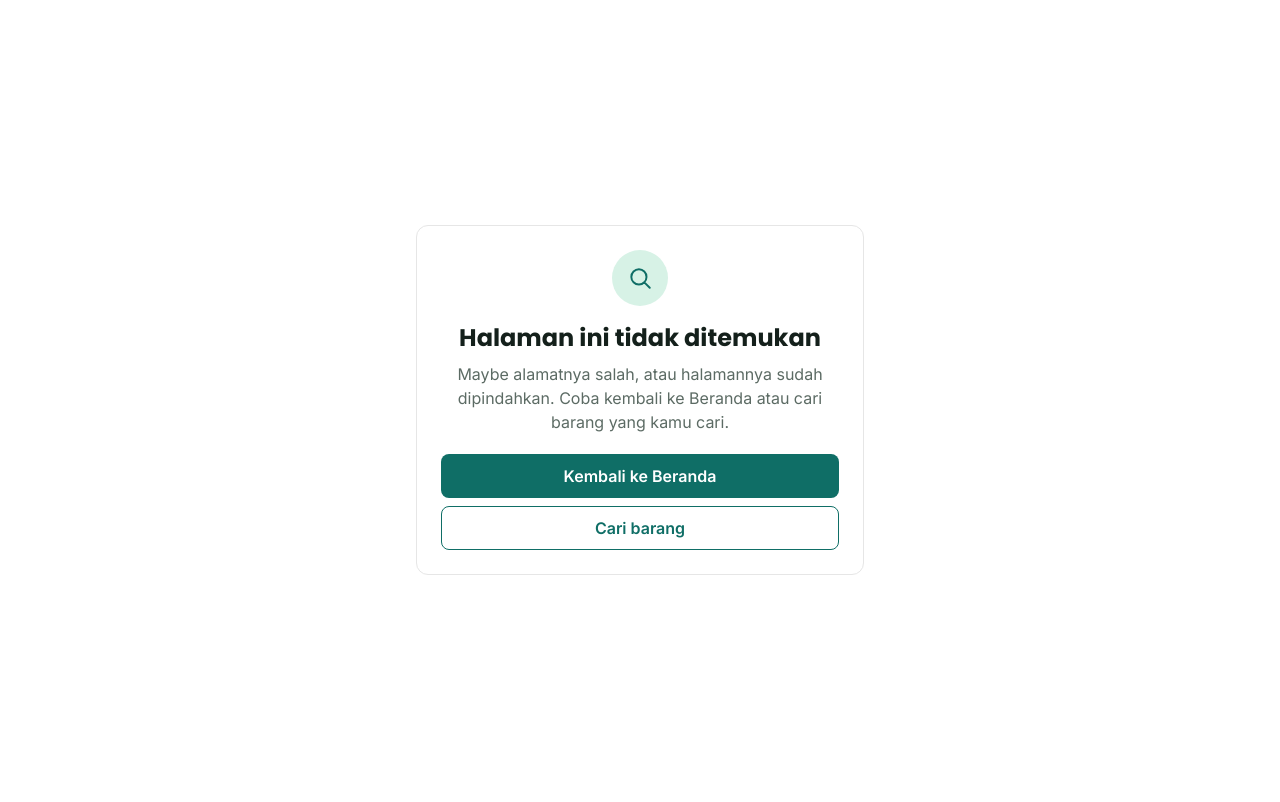
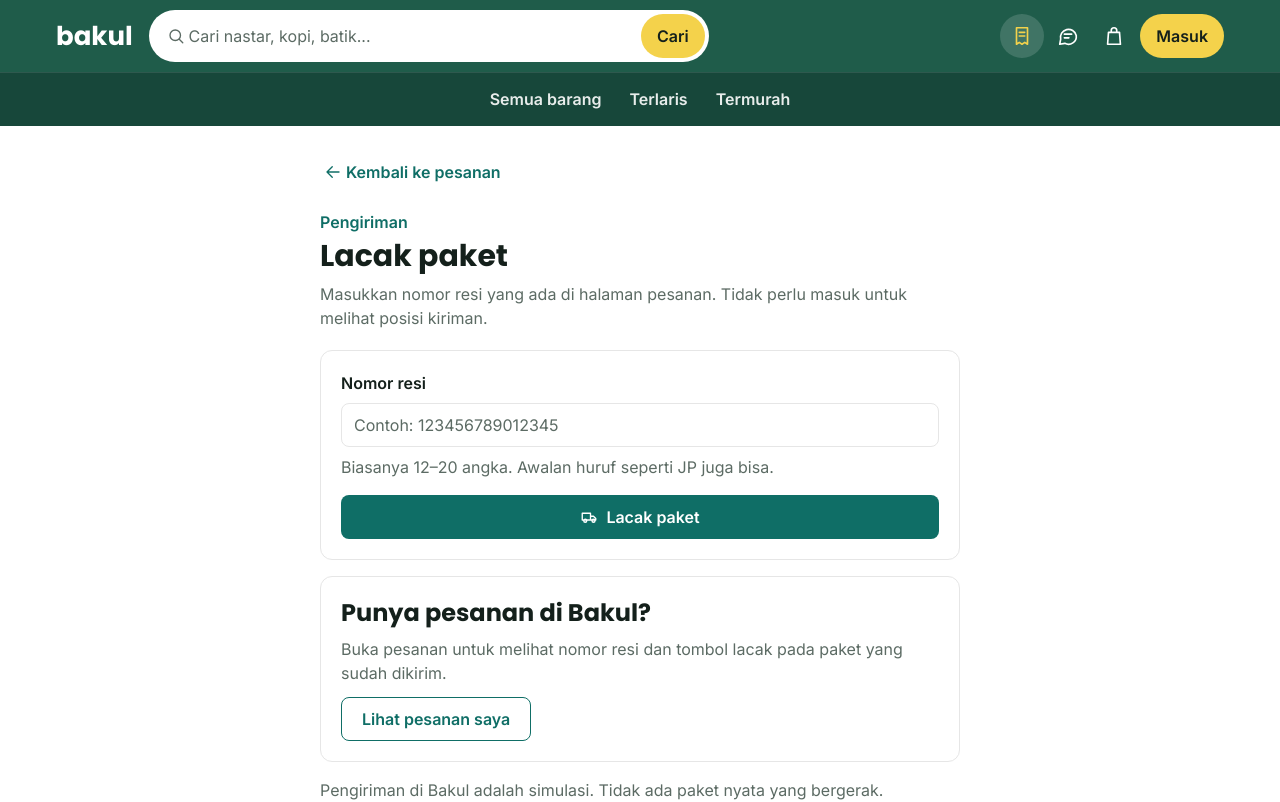
Before and after one commit to farrelarlistya/bakul, a Next.js app in the folder apps/web/: page /lacak in a window 1280 px wide. Before the commit this address had no page. Shown: the top 802 px of the page. Built offline with nearby package versions, Linux system fonts and the light colour scheme.

Commit message:
fix(web): rapikan nav katalog dan tambah halaman lacak

```diff
--- a/apps/web/app/cari/cari-client.tsx
+++ b/apps/web/app/cari/cari-client.tsx
@@ -1,7 +1,7 @@
 "use client";
 
 import { useEffect, useState } from "react";
-import { useSearchParams } from "next/navigation";
+import { useRouter, useSearchParams } from "next/navigation";
 import {
   PRODUCT_SORTS,
   WILAYAH,
@@ -33,6 +33,7 @@ const SORT_LABEL: Record<ProductSort, string> = {
 };
 
 export function CariClient() {
+  const router = useRouter();
   const searchParams = useSearchParams();
   const [query, setQuery] = useState(searchParams.get("q") ?? "");
   const [category, setCategory] = useState(searchParams.get("category") ?? "");
@@ -52,11 +53,17 @@ export function CariClient() {
   const [filtersOpen, setFiltersOpen] = useState(false);
 
   useEffect(() => {
+    const nextSort = searchParams.get("sort");
     setQuery(searchParams.get("q") ?? "");
     setCategory(searchParams.get("category") ?? "");
     setCity(searchParams.get("city") ?? "");
     setMaxPrice(searchParams.get("maxPrice") ?? "");
     setRating(searchParams.get("rating") ?? "");
+    setSort(
+      nextSort && (PRODUCT_SORTS as readonly string[]).includes(nextSort)
+        ? (nextSort as ProductSort)
+        : "terbaru",
+    );
     setPage(1);
   }, [searchParams]);
 
@@ -119,6 +126,24 @@ export function CariClient() {
     return () => controller.abort();
   }, [query, category, city, maxPrice, rating, sort, page]);
 
+  function catalogHref(nextSort: ProductSort): string {
+    const params = new URLSearchParams();
+    if (query.trim()) params.set("q", query.trim());
+    if (category) params.set("category", category);
+    if (city) params.set("city", city);
+    if (maxPrice) params.set("maxPrice", maxPrice);
+    if (rating) params.set("rating", rating);
+    if (nextSort !== "terbaru") params.set("sort", nextSort);
+    const queryString = params.toString();
+    return queryString ? `/cari?${queryString}` : "/cari";
+  }
+
+  function changeSort(nextSort: ProductSort): void {
+    setSort(nextSort);
+    setPage(1);
+    router.replace(catalogHref(nextSort), { scroll: false });
+  }
+
   function reset(): void {
     setQuery("");
     setCategory("");
@@ -128,6 +153,7 @@ export function CariClient() {
     setSort("terbaru");
     setPage(1);
     setFiltersOpen(false);
+    router.replace("/cari", { scroll: false });
   }
 
   const advancedFilterCount =
@@ -276,8 +302,7 @@ export function CariClient() {
                   className={selectClass}
                   value={sort}
                   onChange={(event) => {
-                    setSort(event.target.value as ProductSort);
-                    setPage(1);
+                    changeSort(event.target.value as ProductSort);
                   }}
                 >
                   {PRODUCT_SORTS.map((value) => (
--- /dev/null
+++ b/apps/web/app/lacak/page.tsx
@@ -0,0 +1,121 @@
+"use client";
+
+import Link from "next/link";
+import { useRouter } from "next/navigation";
+import { useState, type FormEvent } from "react";
+import { AppHeader } from "@/components/app-header";
+import { BottomNav } from "@/components/bottom-nav";
+import { Icon } from "@/components/icon";
+import { SiteFooter } from "@/components/site-footer";
+import {
+  cardClass,
+  errorBoxClass,
+  inputClass,
+  labelClass,
+  primaryButtonClass,
+  secondaryButtonClass,
+} from "@/components/ui";
+
+export default function LacakIndexPage() {
+  const router = useRouter();
+  const [awb, setAwb] = useState("");
+  const [error, setError] = useState<string | null>(null);
+
+  function lacak(event: FormEvent<HTMLFormElement>): void {
+    event.preventDefault();
+    const value = awb.trim().toUpperCase();
+
+    if (value.length < 6) {
+      setError("Nomor resi belum lengkap. Salin dari halaman pesanan.");
+      return;
+    }
+
+    setError(null);
+    router.push(`/lacak/${encodeURIComponent(value)}`);
+  }
+
+  return (
+    <main className="min-h-screen bg-putih pb-20 md:pb-0">
+      <AppHeader />
+
+      <div className="mx-auto max-w-2xl px-4 py-6">
+        <Link
+          href="/pesanan"
+          className="inline-flex min-h-11 items-center gap-1 rounded-tombol px-1 text-base font-semibold text-teal-aksi transition duration-cepat ease-standar hover:bg-mint-muda"
+        >
+          <Icon name="arrowLeft" size={18} />
+          Kembali ke pesanan
+        </Link>
+
+        <p className="mt-4 text-base font-semibold text-teal-aksi">Pengiriman</p>
+        <h1 className="mt-1 font-display text-3xl font-bold text-tinta">
+          Lacak paket
+        </h1>
+        <p className="mt-2 text-base leading-6 text-tinta-lembut">
+          Masukkan nomor resi yang ada di halaman pesanan. Tidak perlu masuk
+          untuk melihat posisi kiriman.
+        </p>
+
+        <form className={`${cardClass} mt-5`} onSubmit={lacak}>
+          <label className={labelClass} htmlFor="awb">
+            Nomor resi
+          </label>
+          <input
+            id="awb"
+            name="awb"
+            type="text"
+            inputMode="text"
+            autoComplete="off"
+            autoCapitalize="characters"
+            className={inputClass}
+            value={awb}
+            onChange={(event) => {
+              setAwb(event.target.value);
+              if (error) {
+                setError(null);
+              }
+            }}
+            placeholder="Contoh: 123456789012345"
+            aria-describedby="awb-hint"
+            aria-invalid={Boolean(error)}
+          />
+          <p id="awb-hint" className="mt-2 text-base text-tinta-lembut">
+            Biasanya 12–20 angka. Awalan huruf seperti JP juga bisa.
+          </p>
+
+          {error ? (
+            <div className={`${errorBoxClass} mt-3`} role="alert">
+              {error}
+            </div>
+          ) : null}
+
+          <button type="submit" className={`${primaryButtonClass} mt-4 w-full`}>
+            <Icon name="truck" size={18} />
+            Lacak paket
+          </button>
+        </form>
+
+        <section className={`${cardClass} mt-4`}>
+          <h2 className="font-display text-2xl font-bold text-tinta">
+            Punya pesanan di Bakul?
+          </h2>
+          <p className="mt-2 text-base leading-6 text-tinta-lembut">
+            Buka pesanan untuk melihat nomor resi dan tombol lacak pada paket
+            yang sudah dikirim.
+          </p>
+          <Link href="/pesanan" className={`${secondaryButtonClass} mt-3`}>
+            Lihat pesanan saya
+          </Link>
+        </section>
+
+        <p className="mt-4 text-base leading-6 text-tinta-lembut">
+          Pengiriman di Bakul adalah simulasi. Tidak ada paket nyata yang
+          bergerak.
+        </p>
+      </div>
+
+      <SiteFooter />
+      <BottomNav />
+    </main>
+  );
+}
--- a/apps/web/app/pesanan/page.tsx
+++ b/apps/web/app/pesanan/page.tsx
@@ -124,6 +124,13 @@ export default function PesananPage() {
           Setiap pesanan menunjukkan di mana uangmu berada.
         </p>
 
+        <div className="mt-3">
+          <Link href="/lacak" className={secondaryButtonClass}>
+            <Icon name="truck" size={18} />
+            Lacak paket dengan nomor resi
+          </Link>
+        </div>
+
         {status === "tamu" ? (
           <EmptyState
             icon="user"
--- a/apps/web/components/app-header.tsx
+++ b/apps/web/components/app-header.tsx
@@ -2,9 +2,10 @@
 
 import Link from "next/link";
 import { usePathname, useRouter } from "next/navigation";
-import { useEffect, useRef, useState } from "react";
+import { Suspense, useEffect, useRef, useState } from "react";
 import type { UserRole } from "@bakul/shared";
 import { useAppBadges } from "@/components/app-badges";
+import { CatalogNav, CatalogNavFallback } from "@/components/catalog-nav";
 import { ConfirmDialog } from "@/components/confirm-dialog";
 import { Icon } from "@/components/icon";
 import { useAuth } from "@/lib/auth";
@@ -18,9 +19,6 @@ const ROLE_LABEL: Record<UserRole, string> = {
 
 const iconLinkClass =
   "relative inline-flex h-11 w-11 shrink-0 items-center justify-center rounded-pil text-putih transition duration-cepat ease-standar hover:bg-putih/10 aria-[current=page]:bg-putih/15 aria-[current=page]:text-kuning active:scale-95 focus-visible:outline-putih";
-
-const navLinkClass =
-  "inline-flex min-h-11 shrink-0 items-center rounded-pil px-3 text-base font-semibold text-putih/90 transition duration-cepat ease-standar hover:bg-putih/10 hover:text-putih aria-[current=page]:bg-putih/15 aria-[current=page]:text-kuning focus-visible:outline-putih";
 
 function CountBadge({ count }: { count: number }) {
   if (count <= 0) {
@@ -294,40 +292,9 @@ export function AppHeader({ defaultQuery = "" }: { defaultQuery?: string }) {
 
       {!roleNav ? (
         <div className="hidden border-t border-putih/10 bg-hutan-tua md:block">
-          <nav
-            aria-label="Jelajahi katalog"
-            className="mx-auto flex max-w-[1200px] items-center gap-1 px-4 py-1"
-          >
-            <Link
-              href="/cari"
-              aria-current={isCari ? "page" : undefined}
-              className={navLinkClass}
-            >
-              Semua barang
-            </Link>
-            <Link href="/cari?sort=terlaris" className={navLinkClass}>
-              Terlaris
-            </Link>
-            <Link href="/cari?sort=harga-asc" className={navLinkClass}>
-              Termurah
-            </Link>
-            <Link
-              href="/jualan"
-              aria-current={
-                pathname.startsWith("/jualan") ? "page" : undefined
-              }
-              className={navLinkClass}
-            >
-              Buka toko
-            </Link>
-            <Link
-              href="/lacak"
-              aria-current={isPesanan ? "page" : undefined}
-              className={navLinkClass}
-            >
-              Lacak pesanan
-            </Link>
-          </nav>
+          <Suspense fallback={<CatalogNavFallback />}>
+            <CatalogNav />
+          </Suspense>
         </div>
       ) : null}
 
--- /dev/null
+++ b/apps/web/components/catalog-nav.tsx
@@ -0,0 +1,62 @@
+"use client";
+
+import Link from "next/link";
+import { usePathname, useSearchParams } from "next/navigation";
+
+const navLinkClass =
+  "inline-flex min-h-11 shrink-0 items-center rounded-pil px-3 text-base font-semibold text-putih/90 transition duration-cepat ease-standar hover:bg-putih/10 hover:text-putih aria-[current=page]:bg-putih/15 aria-[current=page]:text-kuning focus-visible:outline-putih";
+
+const navClass =
+  "mx-auto flex max-w-[1200px] items-center justify-center gap-1 px-4 py-1";
+
+const items = [
+  { href: "/cari", label: "Semua barang", sort: "terbaru" },
+  { href: "/cari?sort=terlaris", label: "Terlaris", sort: "terlaris" },
+  { href: "/cari?sort=harga-asc", label: "Termurah", sort: "harga-asc" },
+] as const;
+
+function isCatalogPath(pathname: string): boolean {
+  return (
+    pathname.startsWith("/cari") ||
+    pathname.startsWith("/p/") ||
+    pathname.startsWith("/toko/")
+  );
+}
+
+export function CatalogNavLinks({ activeSort }: { activeSort?: string }) {
+  return (
+    <nav aria-label="Jelajahi katalog" className={navClass}>
+      {items.map((item) => (
+        <Link
+          key={item.href}
+          href={item.href}
+          aria-current={activeSort === item.sort ? "page" : undefined}
+          className={navLinkClass}
+        >
+          {item.label}
+        </Link>
+      ))}
+    </nav>
+  );
+}
+
+export function CatalogNav() {
+  const pathname = usePathname();
+  const searchParams = useSearchParams();
+  const currentSort = searchParams.get("sort");
+  let activeSort: string | undefined;
+
+  if (isCatalogPath(pathname)) {
+    if (currentSort === "terlaris" || currentSort === "harga-asc") {
+      activeSort = currentSort;
+    } else if (!currentSort || currentSort === "terbaru") {
+      activeSort = "terbaru";
+    }
+  }
+
+  return <CatalogNavLinks activeSort={activeSort} />;
+}
+
+export function CatalogNavFallback() {
+  return <CatalogNavLinks />;
+}
--- a/apps/web/components/document-title.tsx
+++ b/apps/web/components/document-title.tsx
@@ -8,6 +8,7 @@ const TITLES: Record<string, string> = {
   "/cari": "Cari barang",
   "/keranjang": "Keranjang",
   "/pesanan": "Pesanan",
+  "/lacak": "Lacak paket",
   "/inbox": "Inbox",
   "/akun": "Akun",
   "/masuk": "Masuk",
--- a/apps/web/components/site-footer.tsx
+++ b/apps/web/components/site-footer.tsx
@@ -37,6 +37,11 @@ export function SiteFooter() {
               <li>
                 <Link href="/pesanan" className={linkClass}>
                   Pesanan
+                </Link>
+              </li>
+              <li>
+                <Link href="/lacak" className={linkClass}>
+                  Lacak paket
                 </Link>
               </li>
               <li>
```
Also changed, not shown: 2 other files (tests, documents, lock files or other folders).
